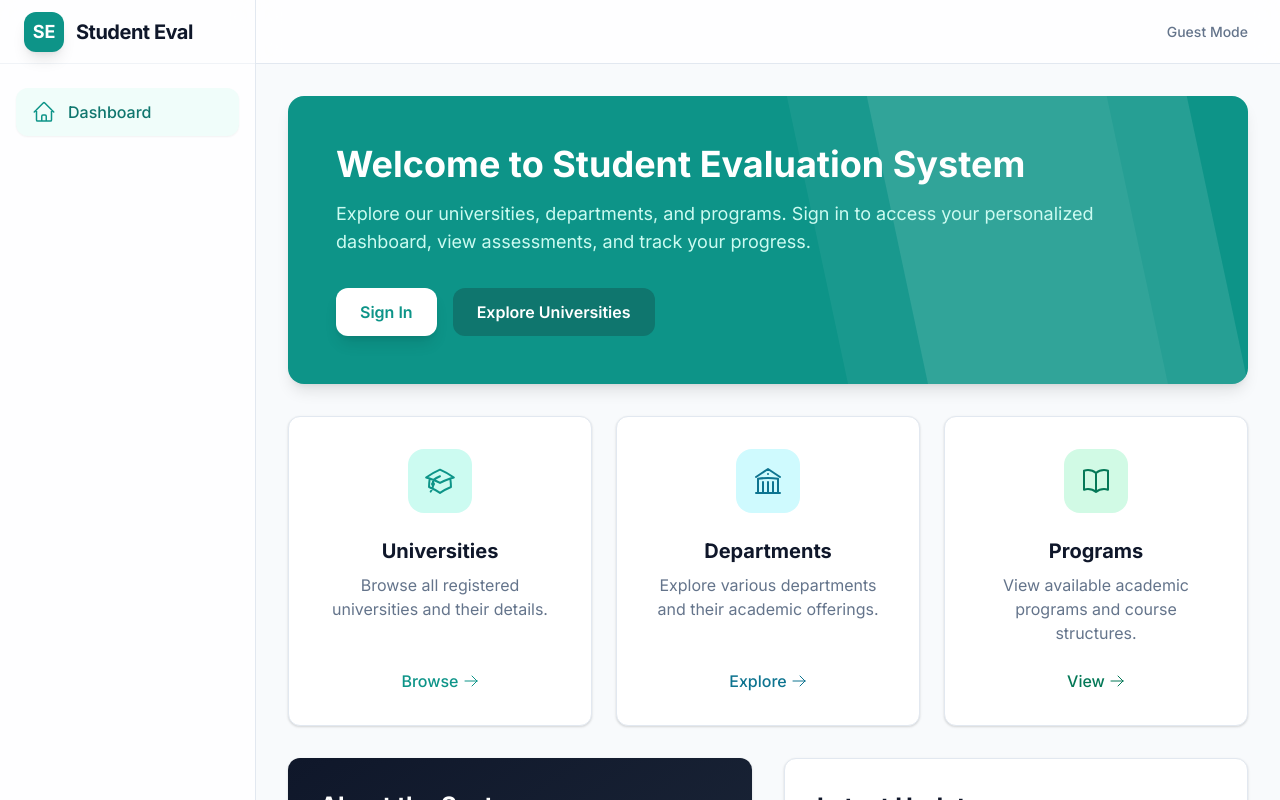
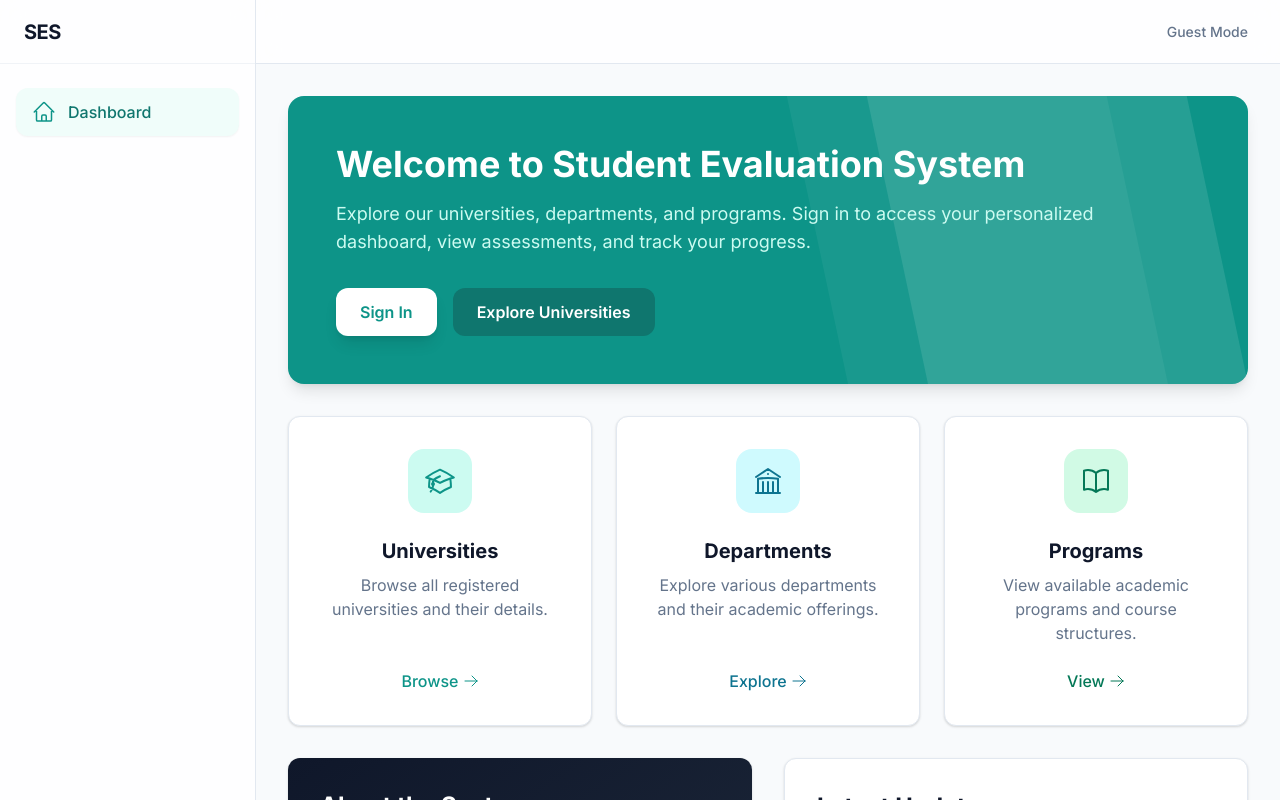
Before and after one commit to Erenimo3442/StudentEvaluationSystem, a React (Vite) app in the folder frontend/: page / in a window 1280 px wide. Shown: the top 800 px of the page. Built offline with nearby package versions, Linux system fonts and the light colour scheme.

Commit message:
Student Eval -> SES

```diff
--- a/frontend/src/components/Sidebar.tsx
+++ b/frontend/src/components/Sidebar.tsx
@@ -75,10 +75,7 @@
                     {/* Logo */}
                     <div className="h-16 flex items-center justify-between px-6 border-b border-secondary-200/50">
                         <Link to="/" className="flex items-center space-x-3">
-                            <div className="h-10 w-10 rounded-xl bg-primary-600 flex items-center justify-center shadow-lg">
-                                <span className="text-white font-bold text-lg">SE</span>
-                            </div>
-                            <span className="text-xl font-bold text-secondary-900 tracking-tight">Student Eval</span>
+                            <span className="text-xl font-bold text-secondary-900 tracking-tight">SES</span>
                         </Link>
                         <button
                             onClick={() => setIsOpen(false)}
```
